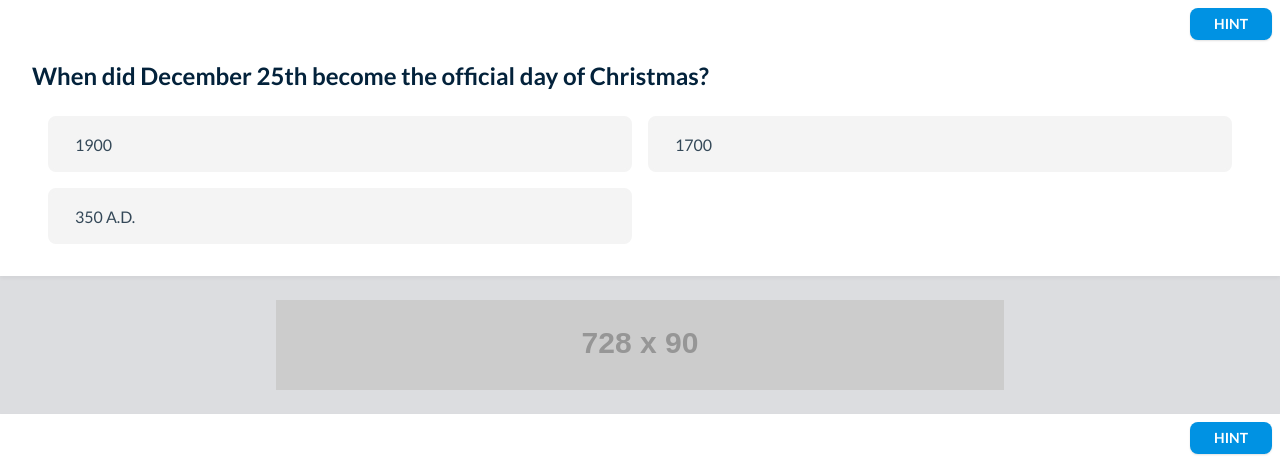
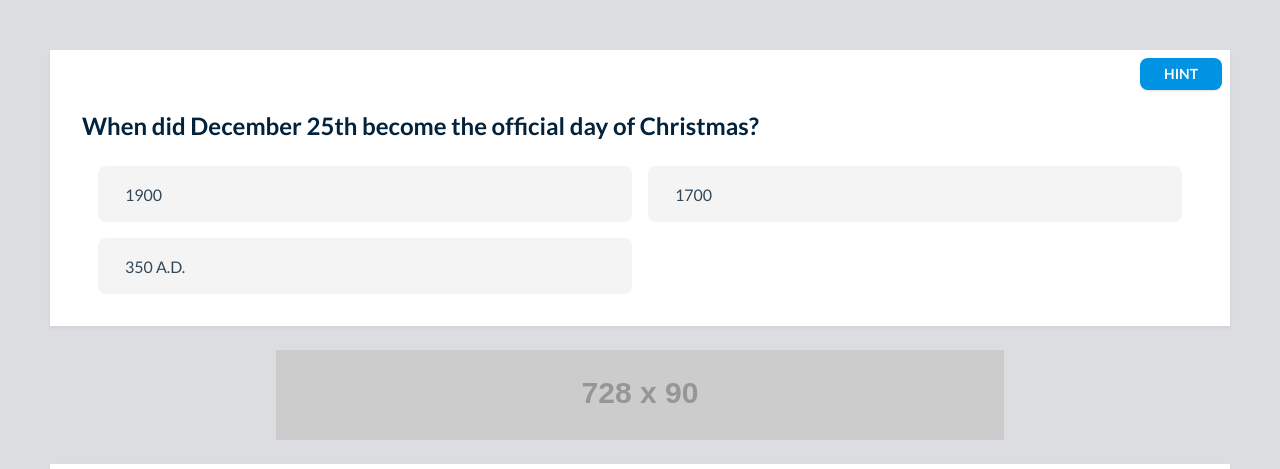
Before and after one commit to monagjr/quiz, a plain HTML site: page index.html in a window 1280 px wide. Shown: the top 469 px of the page. Drawn offline with nearby package versions, Linux system fonts and the light colour scheme; placeholder pictures from the web are drawn by us; a web font is replaced by a local one.

Commit message:
Add padding to main container

```diff
--- a/index.html
+++ b/index.html
@@ -3,7 +3,7 @@
         <link rel="stylesheet" href="phsw.css">
     </head>
     <body>
-        <div id="app">
+        <div id="app" style="padding: 50px;">
             <div v-for="(question, qIndex) in questions" data-test-id="question-container-0" class="question-container mb-3">
                 <article tabindex="0" data-is-editable="true" data-has-header-menu="true" :id="'question-' + qIndex" class="question question-default">
                     <header class="question-header">
```
